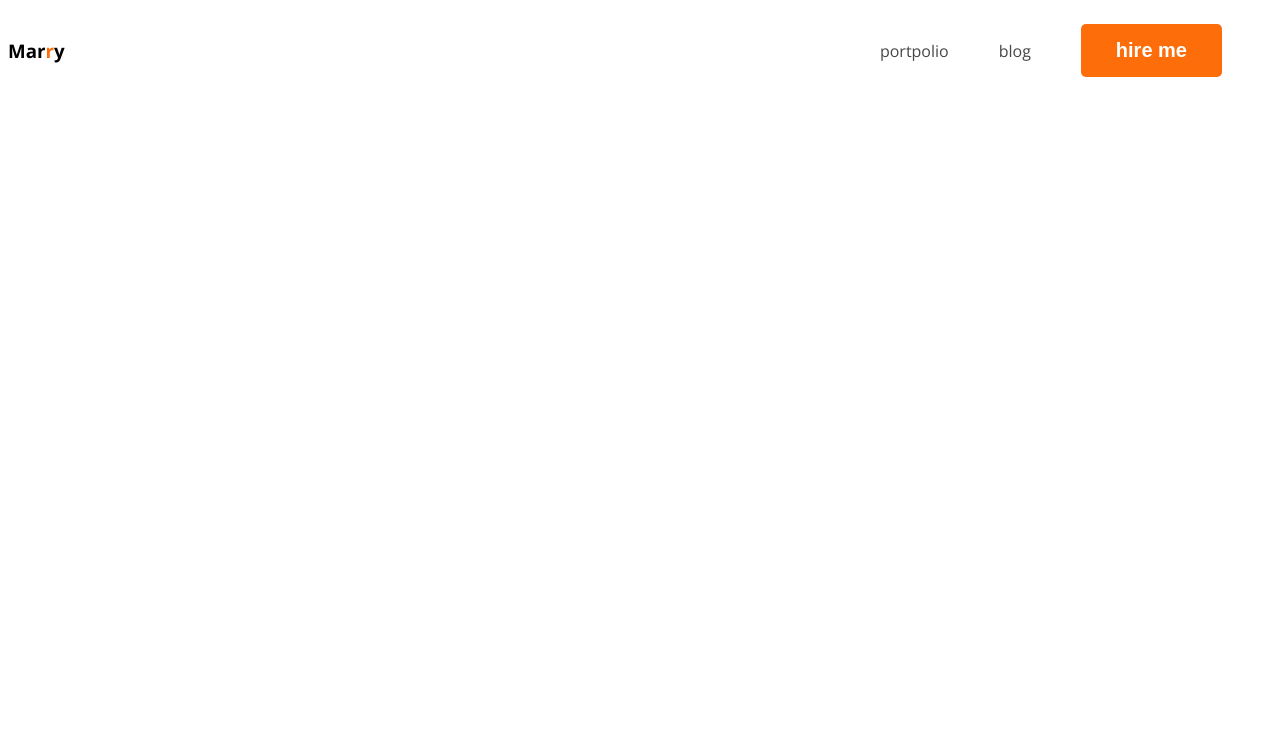
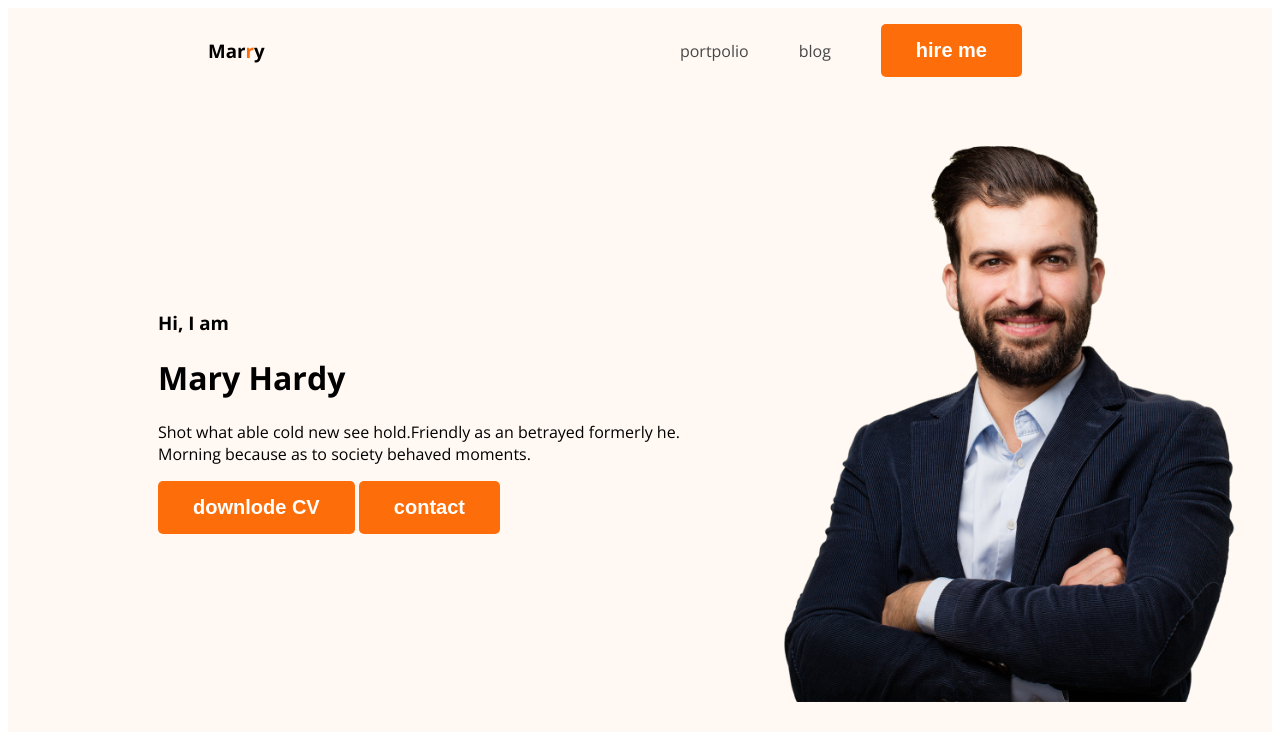
Before and after one commit to Anik98B/webdevoloper-portpolio, a plain HTML site: page index.html in a window 1280 px wide. Drawn offline with nearby package versions, Linux system fonts and the light colour scheme.

Commit message:
added banner content

```diff
--- a/index.html
+++ b/index.html
@@ -12,7 +12,7 @@
     <link rel="stylesheet" href="styels/portpolio.css">
 </head>
 <body>
-    <header>
+    <header class="header">
         <nav>
             <h3 class="nav title">Mar<span class="text-primary">r</span>y</h3>
             <ul>
@@ -22,6 +22,16 @@
 
             </ul>
         </nav>
+        <div class="banner">
+            <div>
+                <h3 class="banner-greeting">Hi, I  am</h3>
+                <h1 class="banner-title">Mary Hardy</h1>
+                <p>Shot what able cold new see hold.Friendly as an betrayed formerly he. Morning because as to society behaved moments.</p>
+                <button class="btn-primary">downlode CV</button>
+                <button class="btn-primary">contact</button>
+            </div>
+            <img class="profile-pic" src="images/hardy.png" alt="">
+        </div>
     </header>
 </body>
 </html>
--- a/styels/portpolio.css
+++ b/styels/portpolio.css
@@ -20,6 +20,7 @@ nav {
     display: flex;
     justify-content: space-between;
     align-items: center;
+    margin: 0 200px;
 }
 .nav-title{
     color: #FD6E0A;
@@ -38,3 +39,14 @@ nav a{
     text-decoration: none;
     color: #474747;
 }
+.header{
+    background-color: #FFF8F3;
+}
+.banner{
+    padding: 30px 30px 30px 150px;
+    display: flex;
+    align-items: center;
+}
+.banner .profile-pic{
+    width: 500px;
+}
```
